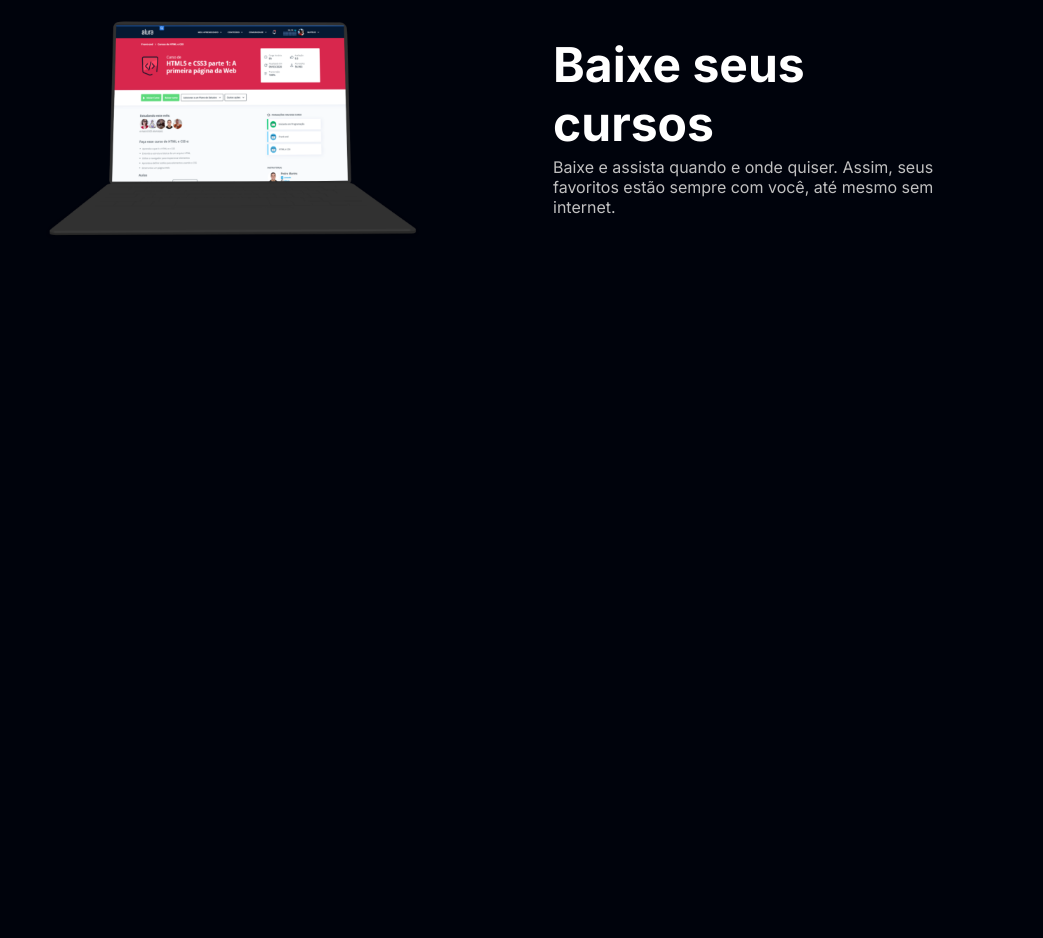
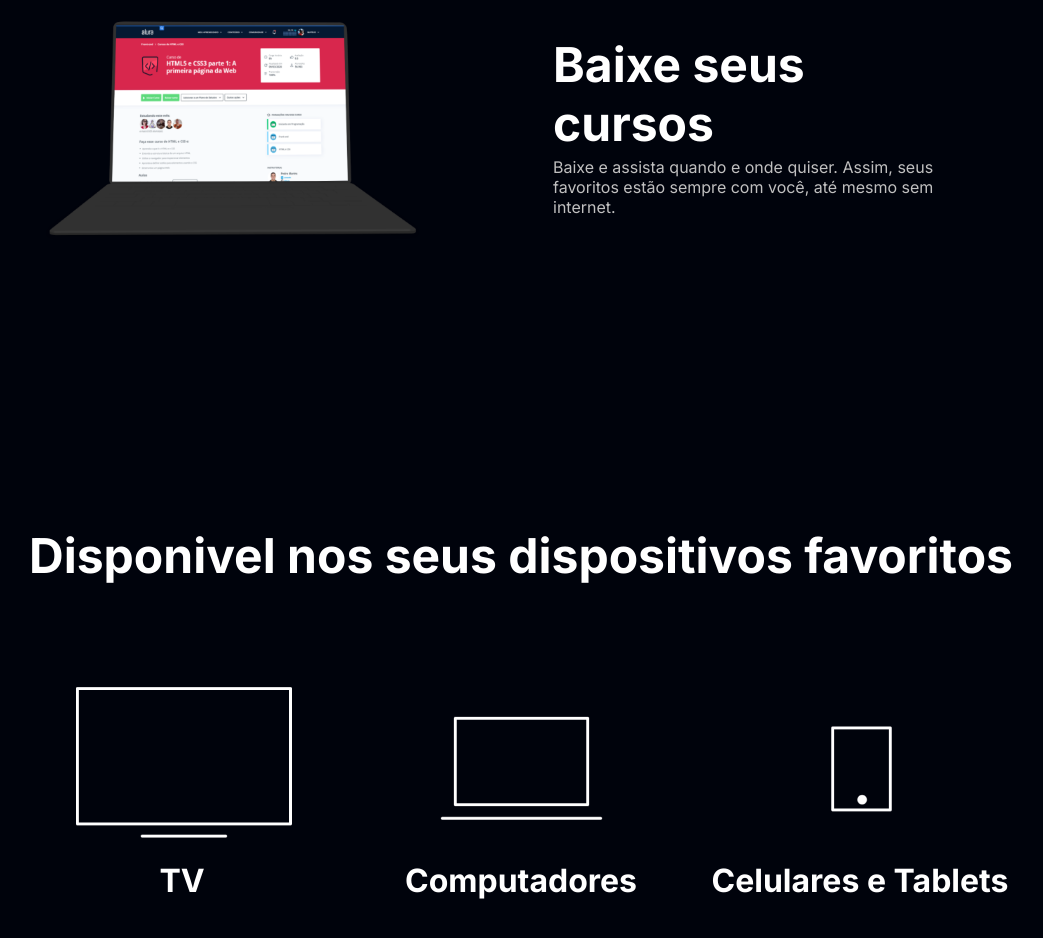
Before and after one commit to Phelipe97/Alura_plus, a plain HTML site: page index.html in a window 1280 px wide. Shown: the part 2674-3612 px from the top of the page, without its empty margins (119-1162 px from the left). Before the commit the page ends 3200 px from the top, so only its background shows below. Drawn offline with Linux system fonts and the light colour scheme.

Commit message:
adicionando ultimas sections

```diff
--- a/index.html
+++ b/index.html
@@ -43,6 +43,22 @@
             <p class="descrição__texto">Baixe e assista quando e onde quiser.
                  Assim, seus favoritos estão sempre com você, até mesmo sem internet.</p>
     </section>
-
+    <section class="dispositivos">
+        <h2  class="dispositivos__titulo">Disponivel nos seus dispositivos favoritos</h2>
+        <ul class="dispositivo__lista">
+            <li>
+                <img src="img/tv.png" alt="icone de televisão">
+                <h3 class="lista__item">TV</h3>
+            </li>
+            <li>
+                <img src="img/computador.png" alt="icone de computador">
+                <h3 class="lista__item">Computadores</h3>
+            </li>
+            <li>
+                <img src="img/celular.png" alt="icone de celular">
+                <h3 class="lista__item">Celulares e Tablets</h3>
+            </li>
+        </ul>
+    </section>
 </body>
 </html>
--- a/style.css
+++ b/style.css
@@ -81,3 +81,20 @@ border:2px solid var(--branco-principal);
 .container__descrição{
     padding: 2em;
 }
+.dispositivo__lista{
+    display: flex;
+    justify-content: center;
+    list-style-type: none;
+    margin: 5em 0;
+}
+.dispositivos{
+    text-align: center;
+}
+.dispositivos__titulo{
+    font-size: 48px;
+    color: var(--branco-principal);
+}
+.lista__item{
+    font-size: 32px;
+    color: var(--branco-principal);
+}
```
Also changed, not shown: img/celular.png (added), img/computador.png (added), img/tv.png (added).
